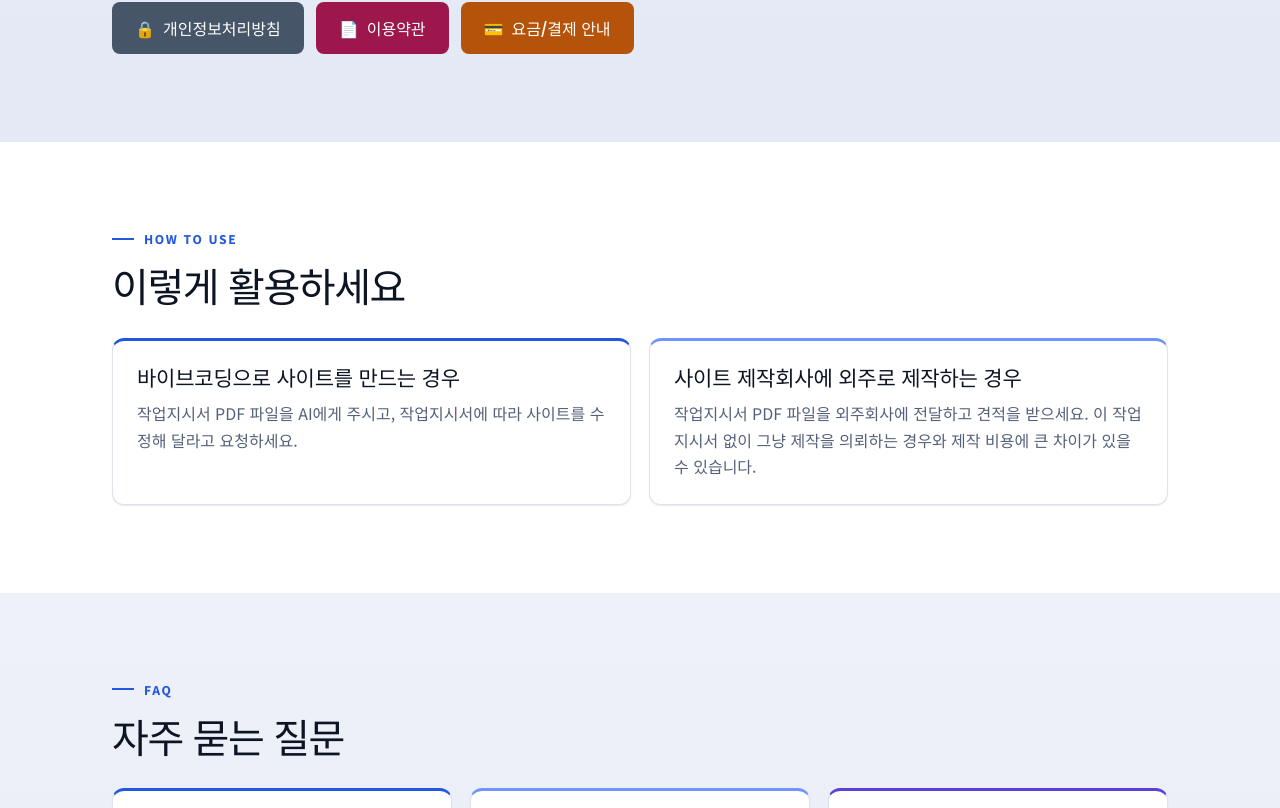
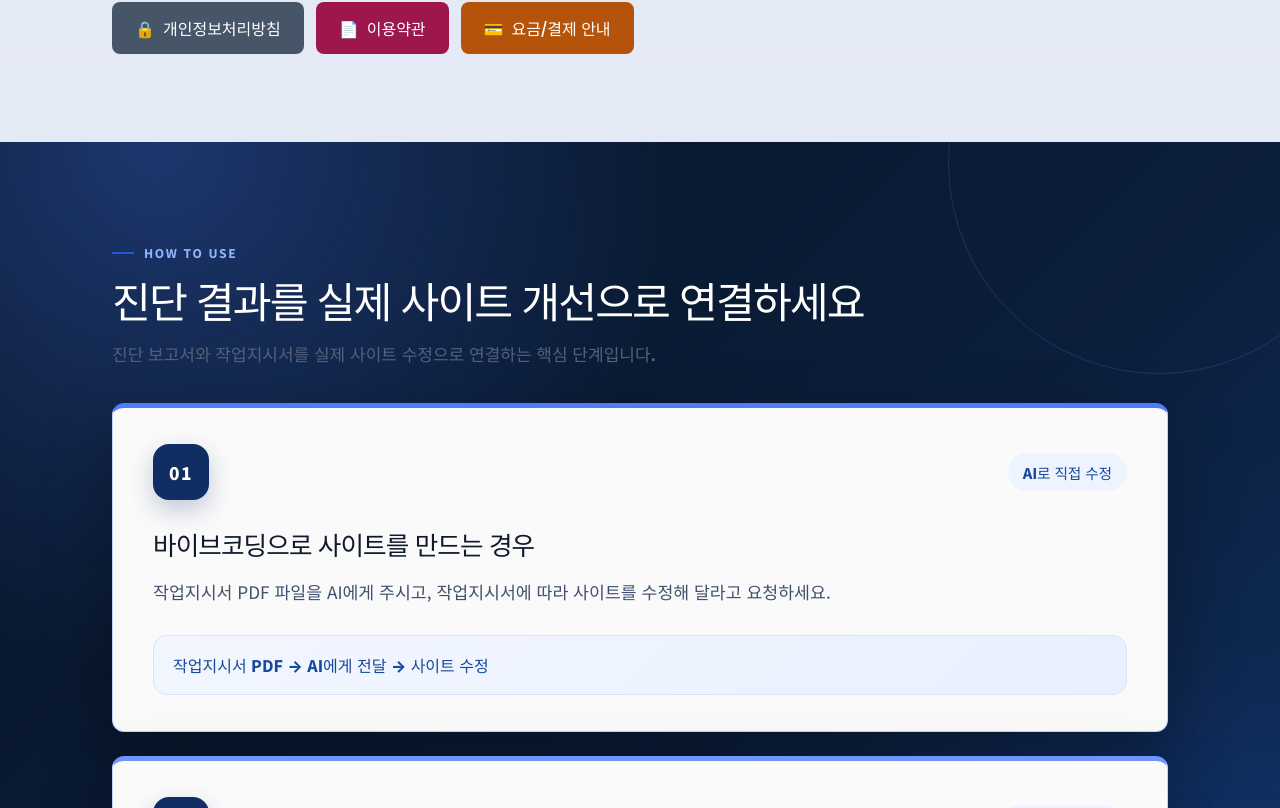
Before and after one commit to sohocenterkr/ai_score_gpt, a React (Vite) app: page /ko in a window 1280 px wide. Shown: the part 2632-3440 px from the top of the page. Built offline with nearby package versions, Linux system fonts and the light colour scheme; no server answers.

Commit message:
Highlight homepage usage section

```diff
--- a/client/src/pages/HomePage.tsx
+++ b/client/src/pages/HomePage.tsx
@@ -624,21 +624,57 @@ export function HomePage() {
       </Reveal>
 
       <Reveal>
-        <section className="full-bleed-section">
-          <div className="content-container section-content">
-            <div className="section-heading">
-              <p className="eyebrow">HOW TO USE</p>
+        <section className="full-bleed-section usage-highlight-section">
+          <div className="content-container section-content usage-highlight-content">
+            <div className="section-heading usage-highlight-heading">
+              <p className="eyebrow usage-highlight-eyebrow">HOW TO USE</p>
               <h2>
                 {isEnglish
-                  ? "Here's how to use it"
-                  : "이렇게 활용하세요"}
+                  ? "Turn the diagnosis into real improvements"
+                  : "진단 결과를 실제 사이트 개선으로 연결하세요"}
               </h2>
+              <p className="usage-highlight-lead">
+                {isEnglish
+                  ? "This is the key step where the diagnostic report and work order become actual website updates."
+                  : "진단 보고서와 작업지시서를 실제 사이트 수정으로 연결하는 핵심 단계입니다."}
+              </p>
             </div>
-            <div className="step-grid usage-grid">
-              {activeUsageScenarios.map((scenario) => (
-                <article className="surface step-item" key={scenario.title}>
+
+            <div className="step-grid usage-grid usage-highlight-grid">
+              {activeUsageScenarios.map((scenario, index) => (
+                <article
+                  className="surface step-item usage-highlight-card"
+                  key={scenario.title}
+                >
+                  <div className="usage-card-meta">
+                    <span className="usage-card-number">
+                      {String(index + 1).padStart(2, "0")}
+                    </span>
+                    <span className="usage-card-label">
+                      {isEnglish
+                        ? index === 0
+                          ? "Update with AI"
+                          : "Send to an agency"
+                        : index === 0
+                          ? "AI로 직접 수정"
+                          : "제작회사에 전달"}
+                    </span>
+                  </div>
+
                   <h3>{scenario.title}</h3>
                   <p>{scenario.body}</p>
+
+                  <div className="usage-card-action">
+                    <span>
+                      {isEnglish
+                        ? index === 0
+                          ? "Work order PDF → Give it to AI → Update the site"
+                          : "Work order PDF → Send to agency → Request a quote"
+                        : index === 0
+                          ? "작업지시서 PDF → AI에게 전달 → 사이트 수정"
+                          : "작업지시서 PDF → 제작회사 전달 → 견적 요청"}
+                    </span>
+                  </div>
                 </article>
               ))}
             </div>
--- a/client/src/styles.css
+++ b/client/src/styles.css
@@ -1484,3 +1484,208 @@ article.surface:hover,
 .hero-description-list li {
   padding-left: 0.1rem;
 }
+
+/* Highlighted HOW TO USE section */
+.usage-highlight-section {
+  position: relative;
+  overflow: hidden;
+  background:
+    radial-gradient(
+      circle at 12% 0%,
+      rgba(74, 125, 255, 0.32),
+      transparent 34%
+    ),
+    radial-gradient(
+      circle at 92% 100%,
+      rgba(37, 99, 235, 0.24),
+      transparent 36%
+    ),
+    linear-gradient(135deg, #071426 0%, #0b1e3b 55%, #12346a 100%);
+}
+
+.usage-highlight-section::before,
+.usage-highlight-section::after {
+  position: absolute;
+  content: "";
+  border: 1px solid rgba(137, 174, 255, 0.16);
+  border-radius: 999px;
+  pointer-events: none;
+}
+
+.usage-highlight-section::before {
+  top: -190px;
+  right: -90px;
+  width: 420px;
+  height: 420px;
+}
+
+.usage-highlight-section::after {
+  bottom: -230px;
+  left: -120px;
+  width: 500px;
+  height: 500px;
+}
+
+.usage-highlight-content {
+  position: relative;
+  z-index: 1;
+  padding-top: clamp(72px, 8vw, 112px);
+  padding-bottom: clamp(72px, 8vw, 112px);
+}
+
+.usage-highlight-heading {
+  max-width: 1080px;
+  margin-bottom: 34px;
+}
+
+.usage-highlight-eyebrow {
+  color: #91b4ff;
+}
+
+.usage-highlight-heading h2 {
+  max-width: none;
+  color: #ffffff;
+  font-size: clamp(2.15rem, 3.3vw, 3.35rem);
+  line-height: 1.18;
+  letter-spacing: -0.045em;
+}
+
+.usage-highlight-heading .usage-highlight-lead {
+  max-width: 900px;
+  margin: 20px 0 0;
+  color: #dce8ff;
+  font-size: clamp(1.08rem, 1.55vw, 1.28rem);
+  font-weight: 600;
+  line-height: 1.75;
+}
+
+.usage-highlight-grid {
+  grid-template-columns: minmax(0, 1fr);
+  max-width: 1080px;
+  gap: 24px;
+}
+
+.usage-highlight-card {
+  position: relative;
+  overflow: hidden;
+  min-height: auto;
+  padding: 36px 40px;
+  border: 1px solid rgba(152, 184, 255, 0.6);
+  border-top: 5px solid #4f7cff;
+  background: rgba(255, 255, 255, 0.98);
+  box-shadow: 0 28px 70px rgba(0, 0, 0, 0.3);
+  transition:
+    transform 180ms ease,
+    box-shadow 180ms ease,
+    border-color 180ms ease;
+}
+
+.usage-highlight-card:hover {
+  transform: translateY(-6px);
+  border-color: #85a6ff;
+  box-shadow: 0 34px 84px rgba(0, 0, 0, 0.38);
+}
+
+.usage-card-meta {
+  display: flex;
+  align-items: center;
+  justify-content: space-between;
+  gap: 16px;
+  margin-bottom: 26px;
+}
+
+.usage-card-number {
+  display: inline-flex;
+  align-items: center;
+  justify-content: center;
+  width: 56px;
+  height: 56px;
+  border-radius: 16px;
+  background: #102d64;
+  color: #ffffff;
+  font-size: 1.08rem;
+  font-weight: 900;
+  letter-spacing: 0.08em;
+  box-shadow: 0 10px 24px rgba(16, 45, 100, 0.24);
+}
+
+.usage-card-label {
+  display: inline-flex;
+  align-items: center;
+  min-height: 38px;
+  padding: 8px 15px;
+  border-radius: 999px;
+  background: #edf3ff;
+  color: #17499d;
+  font-size: 0.92rem;
+  font-weight: 800;
+  letter-spacing: -0.01em;
+}
+
+.usage-highlight-card h3 {
+  margin-bottom: 14px;
+  color: #101a2c;
+  font-size: clamp(1.45rem, 2vw, 1.75rem);
+  line-height: 1.4;
+  letter-spacing: -0.035em;
+}
+
+.usage-highlight-card > p {
+  margin: 0;
+  color: #41516b;
+  font-size: 1.08rem;
+  line-height: 1.8;
+}
+
+.usage-card-action {
+  display: flex;
+  align-items: center;
+  justify-content: flex-start;
+  gap: 16px;
+  margin-top: 28px;
+  padding: 17px 19px;
+  border: 1px solid #d7e3ff;
+  border-radius: 14px;
+  background: linear-gradient(135deg, #f2f6ff, #e8f0ff);
+  color: #17499d;
+  font-size: 1rem;
+  font-weight: 800;
+  line-height: 1.5;
+}
+
+@media (max-width: 767px) {
+  .usage-highlight-heading {
+    margin-bottom: 28px;
+  }
+
+  .usage-highlight-heading h2 {
+    font-size: 2.35rem;
+  }
+
+  .usage-highlight-card {
+    min-height: auto;
+    padding: 26px 22px;
+  }
+
+  .usage-card-meta {
+    align-items: flex-start;
+  }
+
+  .usage-card-label {
+    text-align: right;
+  }
+
+  .usage-card-action {
+    align-items: flex-start;
+  }
+}
+
+@media (prefers-reduced-motion: reduce) {
+  .usage-highlight-card {
+    transition: none;
+  }
+
+  .usage-highlight-card:hover {
+    transform: none;
+  }
+}
```
